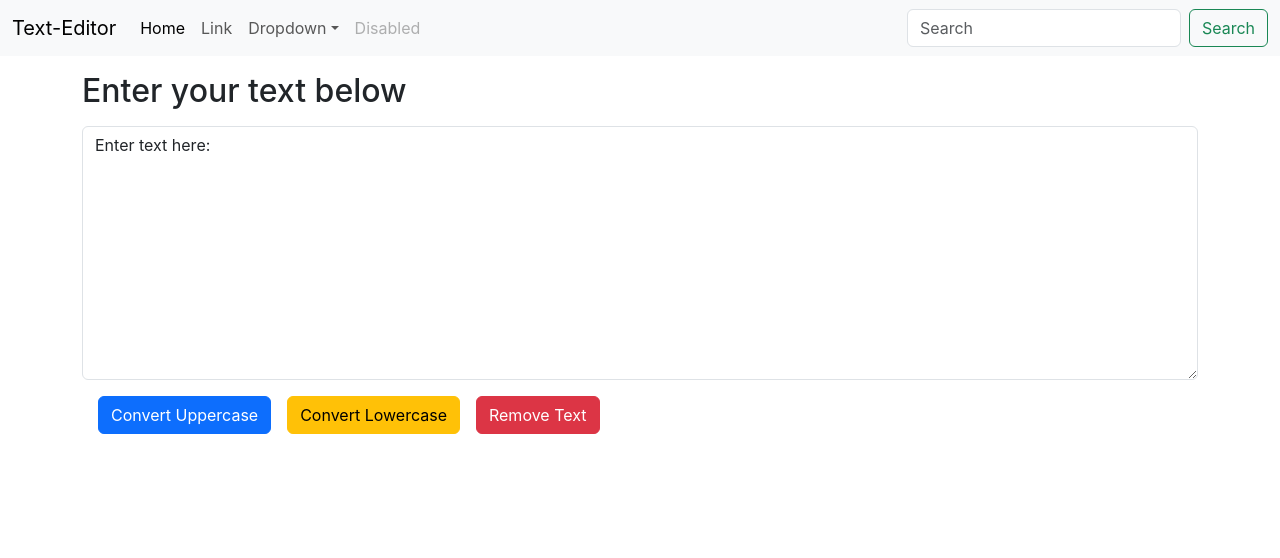
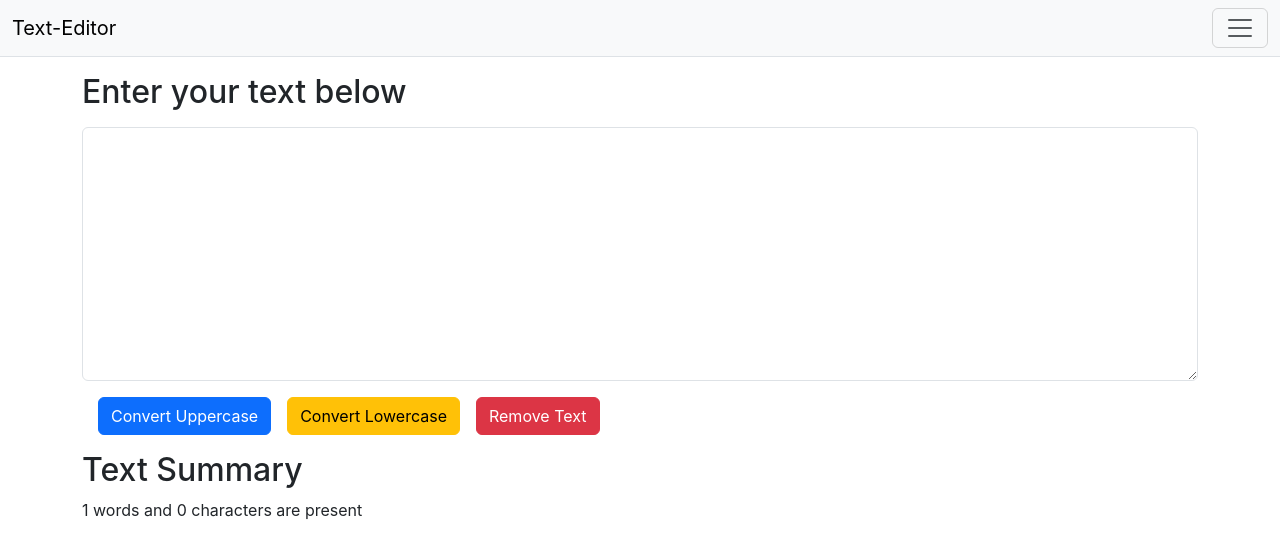
Before and after one commit to bhushanpatill/Text-EditorApp, a React (Create React App) app: page / in a window 1280 px wide. Shown: the top 558 px of the page. Built offline with nearby package versions, Linux system fonts and the light colour scheme.

Commit message:
Add dark mode button is working in navbar

```diff
--- a/src/App.js
+++ b/src/App.js
@@ -2,11 +2,21 @@
 import './App.css';
 import Navbar from './Components/Navbar';
 import Textarea from './Components/Textarea';
+import React, {useState} from 'react'
 
 function App() {
+  const [mode, setmode] = useState("light");
+  const togglemode = () =>{
+    if(mode === "dark"){
+      setmode("light")
+    }
+    else{
+      setmode("dark")
+    }
+  }
   return (
     <>
-      <Navbar text = "Text-Editor"/>
+      <Navbar text = "Text-Editor" mode = {mode} toggleMode = {togglemode}/>
       <Textarea heading = "Enter your text below"/>
     </>
   );
--- a/src/Components/Navbar.js
+++ b/src/Components/Navbar.js
@@ -3,39 +3,27 @@ import React from 'react'
 export default function Navbar(props) {
   return (
     <div>
-        <nav className="navbar navbar-expand-lg bg-body-tertiary">
+            <nav className = {`navbar bg-${props.mode} border-bottom border-body`} data-bs-theme={`${props.mode}`}>
+        {/* <nav className="navbar navbar-expand-lg navbar-warning bg-warning"> */}
+
   <div className="container-fluid">
-    <a className="navbar-brand" href="#">{props.text}</a>
+    <a className="navbar-brand" href="/">{props.text}</a>
     <button className="navbar-toggler" type="button" data-bs-toggle="collapse" data-bs-target="#navbarSupportedContent" aria-controls="navbarSupportedContent" aria-expanded="false" aria-label="Toggle navigation">
       <span className="navbar-toggler-icon"></span>
     </button>
     <div className="collapse navbar-collapse" id="navbarSupportedContent">
       <ul className="navbar-nav me-auto mb-2 mb-lg-0">
         <li className="nav-item">
-          <a className="nav-link active" aria-current="page" href="#">Home</a>
+          <a className="nav-link active" aria-current="page" href="/">Home</a>
         </li>
         <li className="nav-item">
-          <a className="nav-link" href="#">Link</a>
-        </li>
-        <li className="nav-item dropdown">
-          <a className="nav-link dropdown-toggle" href="#" role="button" data-bs-toggle="dropdown" aria-expanded="false">
-            Dropdown
-          </a>
-          <ul className="dropdown-menu">
-            <li><a className="dropdown-item" href="#">Action</a></li>
-            <li><a className="dropdown-item" href="#">Another action</a></li>
-            <li><hr className="dropdown-divider"/></li>
-            <li><a className="dropdown-item" href="#">Something else here</a></li>
-          </ul>
-        </li>
-        <li className="nav-item">
-          <a className="nav-link disabled" aria-disabled="true">Disabled</a>
+          <a className="nav-link" href="/">Link</a>
         </li>
       </ul>
-      <form className="d-flex" role="search">
-        <input className="form-control me-2" type="search" placeholder="Search" aria-label="Search"/>
-        <button className="btn btn-outline-success" type="submit">Search</button>
-      </form>
+      <div className="form-check form-switch" onClick={props.toggleMode}>
+        <input className="form-check-input" type="checkbox" role="switch" id="flexSwitchCheckDefault"/>
+        <label className={`form-check-label text-${props.mode === "dark" ? "light" : "dark"}`} htmlFor="flexSwitchCheckDefault" >Enable dark mode</label>
+</div>
     </div>
   </div>
 </nav>
--- a/src/Components/Textarea.js
+++ b/src/Components/Textarea.js
@@ -23,8 +23,9 @@ export default function Textarea(props) {
       setText(newText);
   }
 
-  const [text, setText] = useState("Enter text here: ");
+  const [text, setText] = useState("");
   return (
+    <>
       <div className = "container my-3">
         <h2>{props.heading}</h2>
         <div>
@@ -35,5 +36,11 @@ export default function Textarea(props) {
         <button type="button" className="btn btn-warning mx - 3" onClick = {onClickdown}>Convert Lowercase</button>
         <button type="button" className="btn btn-danger mx-3" onClick = {onClickRemove}>Remove Text</button>
         </div>
+
+        <div className = "container my -3">
+          <h2>Text Summary</h2>
+          <p>{text.split(" ").length} words and {text.length} characters are present</p>
+        </div>
+        </>
   )
 }
```
